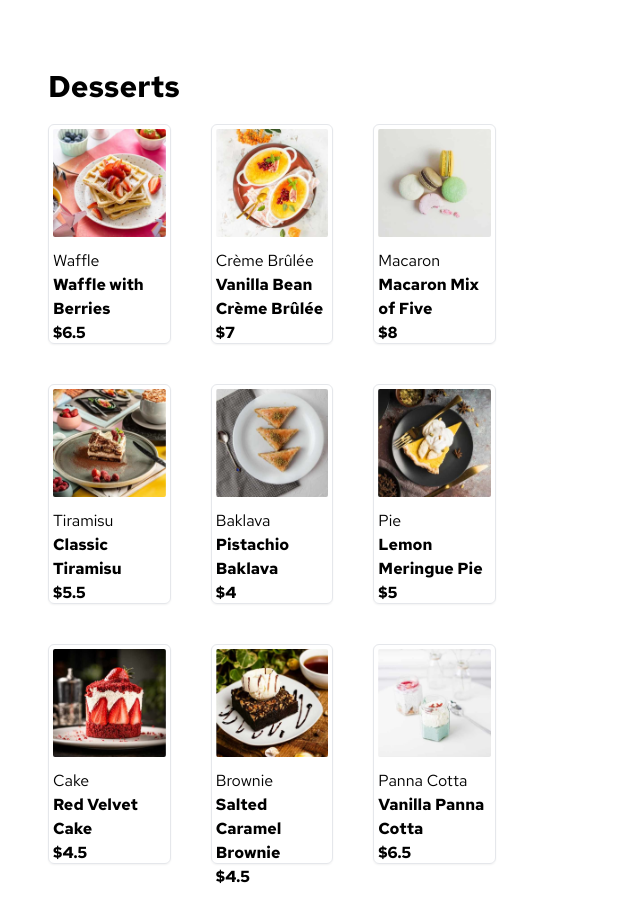
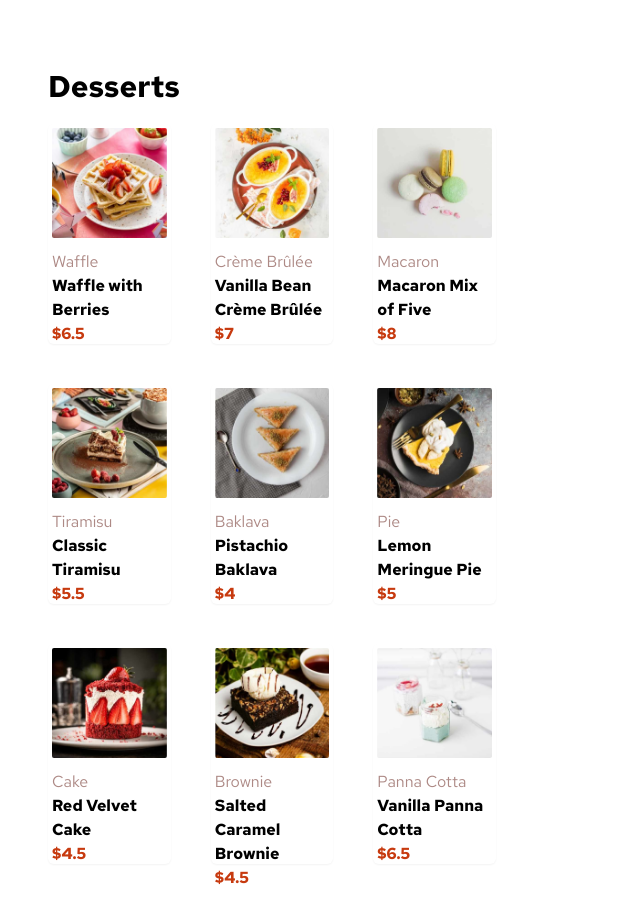
Before and after one commit to matthewkuria/product_list_with_cart, a Next.js app in the folder my-project/: page / in a window 1280 px wide. Shown: the whole page, without its empty margins (0-640 px from the left). Built offline with nearby package versions, Linux system fonts and the light colour scheme.

Commit message:
Customise the hsl colors in the tailwindconfig file and apply then in the product names

```diff
--- a/my-project/app/page.tsx
+++ b/my-project/app/page.tsx
@@ -10,7 +10,7 @@ export default function Home() {
       <div className="max-w-md flex flex-col md:flex md:flex-row lg:flex md:flex-wrap gap-10 w-full">
           {data.map((item) => {
           return (
-            <Card className=" w-[320px] md:w-[120px] lg:w-[120px] md:h-[220px] rounded-md basis-1 flex-auto ">
+            <Card className=" border-none w-[320px] md:w-[120px] lg:w-[120px] md:h-[220px] rounded-md basis-1 flex-auto ">
               {/* The image for the desktop design */}
               <Image
                 src={item.image.desktop}
@@ -36,9 +36,9 @@ export default function Home() {
                 className="rounded-md flex-none block md:hidden lg:hidden"
               />
               <CardFooter className="flex flex-col items-start text-left mt-2 text-[16px] px-1 ">
-                <p>{ item.category}</p>
+                <p className=" text-rose-400">{ item.category}</p>
                 <p className="font-bold">{ item.name}</p>
-                <p className="font-bold">${ item.price}</p>
+                <p className="font-bold text-red">${ item.price}</p>
               </CardFooter>
             </Card>
           )
--- a/my-project/tailwind.config.js
+++ b/my-project/tailwind.config.js
@@ -9,7 +9,25 @@ module.exports = {
     "./src/**/*.{js,ts,jsx,tsx,mdx}",
   ],
   theme: {
-    extend: {},
+     screens: {
+      sm: '480px',
+      md: '768px',
+      lg: '976px',
+      xl: '1440px',
+    },
+    colors: {
+      green:"#1ea475",
+      red: "#c73a0f",
+      rose: {
+           50: "#fcf9f7",
+           100: "#f4edeb",
+           300: "#c9aea6",
+           400: "#ad8985",
+           500: "#87635a",
+           900: "#260f08",
+      }
+    }
+
   },
   plugins: [],
 }
```
